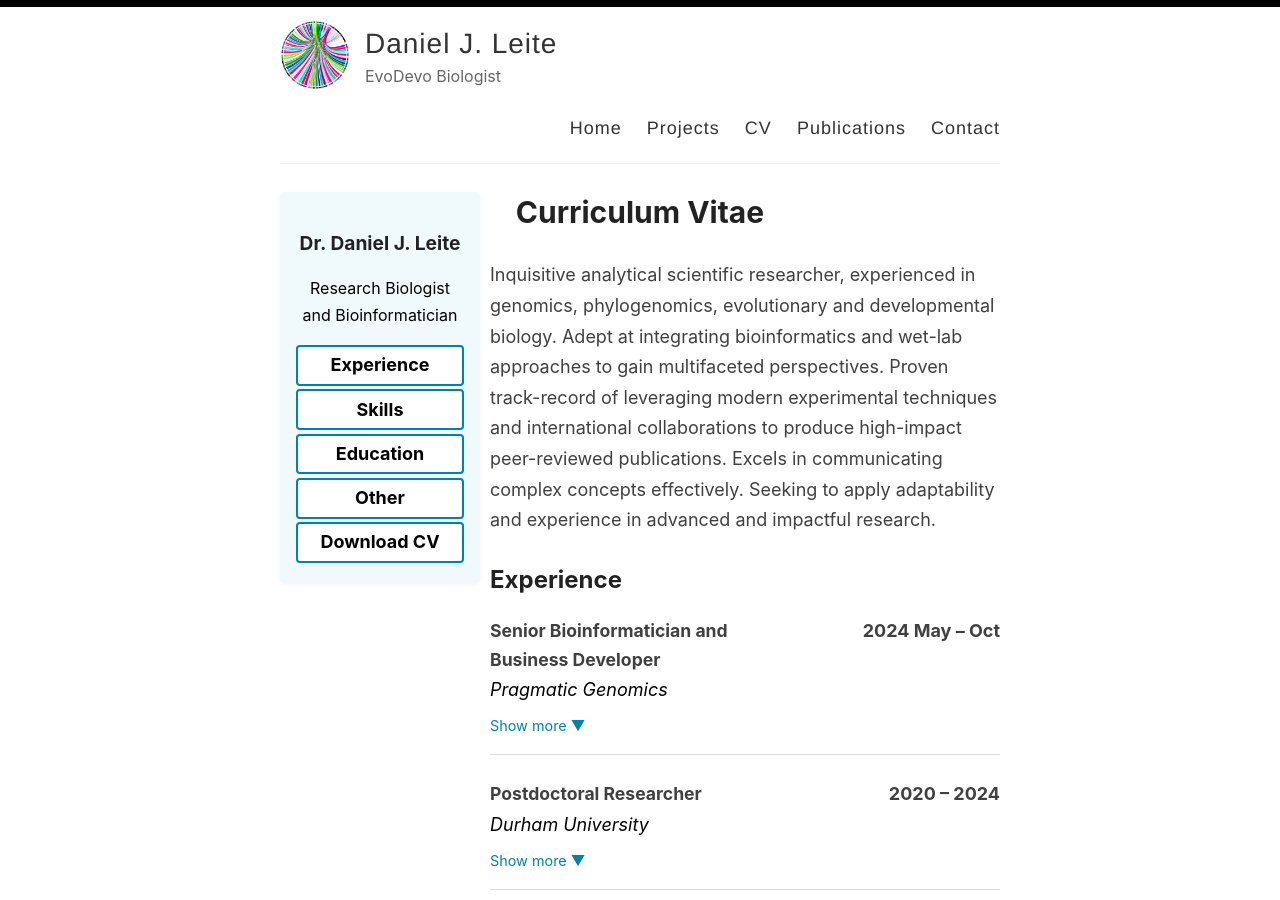
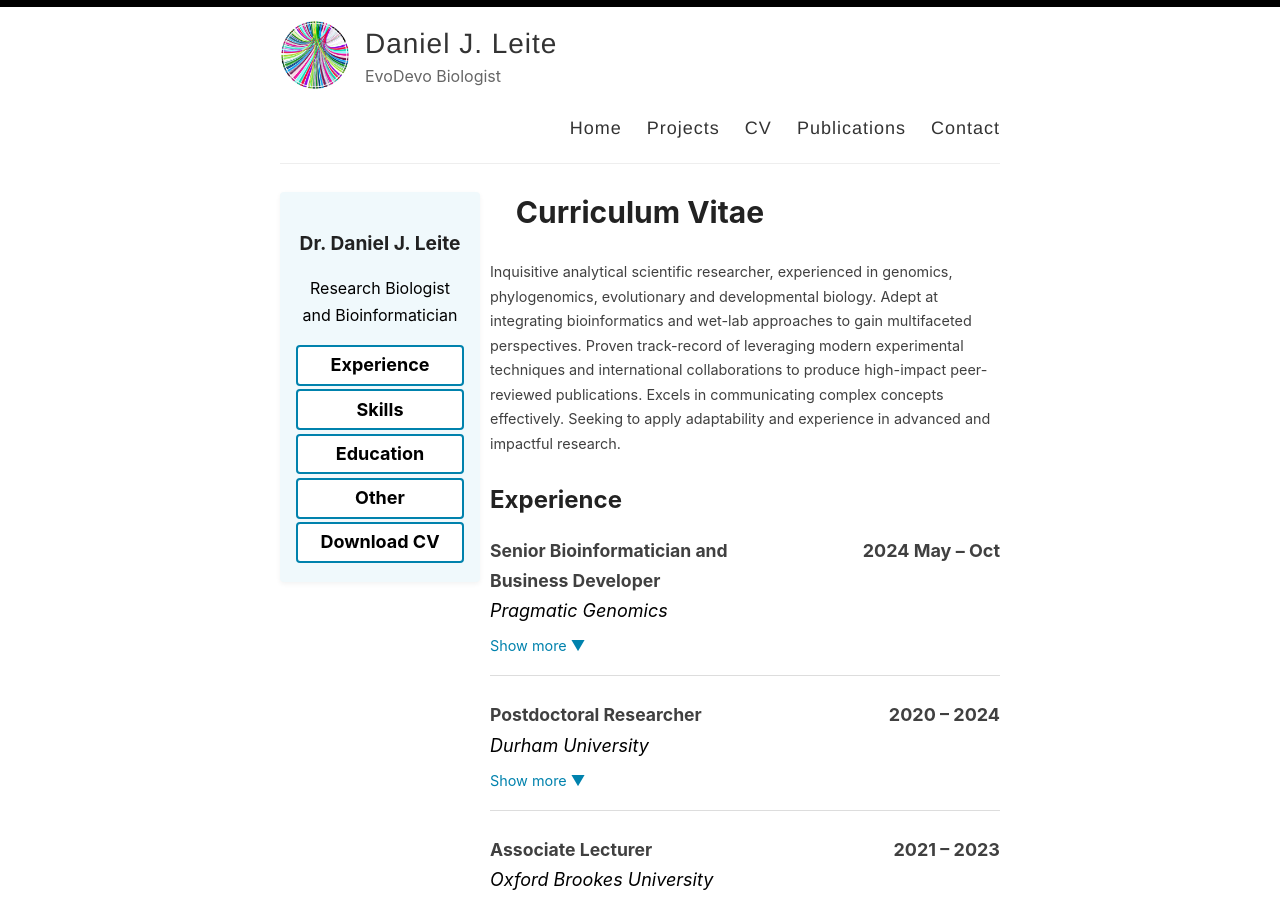
Before and after one commit to djleite/djleite.github.io, a Jekyll site: the page built from _pages/cv.md, in a window 1280 px wide and 900 px high. Built offline with Jekyll 4.4.1, drawn with Linux system fonts in a browser that asks for light colours.

Commit message:
update cv

```diff
--- a/_pages/cv.md
+++ b/_pages/cv.md
@@ -18,7 +18,7 @@
 <div class="cv-container">
   <!-- Main Content -->
   <div class="cv-content">
-    <p>Inquisitive analytical scientific researcher, experienced in genomics, phylogenomics, evolutionary and developmental biology. Adept at integrating bioinformatics and wet-lab approaches to gain multifaceted perspectives. Proven track-record of leveraging modern experimental techniques and international collaborations to produce high-impact peer-reviewed publications. Excels in communicating complex concepts effectively. Seeking to apply adaptability and experience in advanced and impactful research.</p>
+    <p style="text-align: left; font-size: 0.9rem;">Inquisitive analytical scientific researcher, experienced in genomics, phylogenomics, evolutionary and developmental biology. Adept at integrating bioinformatics and wet-lab approaches to gain multifaceted perspectives. Proven track-record of leveraging modern experimental techniques and international collaborations to produce high-impact peer-reviewed publications. Excels in communicating complex concepts effectively. Seeking to apply adaptability and experience in advanced and impactful research.</p>
     <!-- Experience -->
     <div id="experience" class="cv-section">
     <h2>Experience</h2>
```
